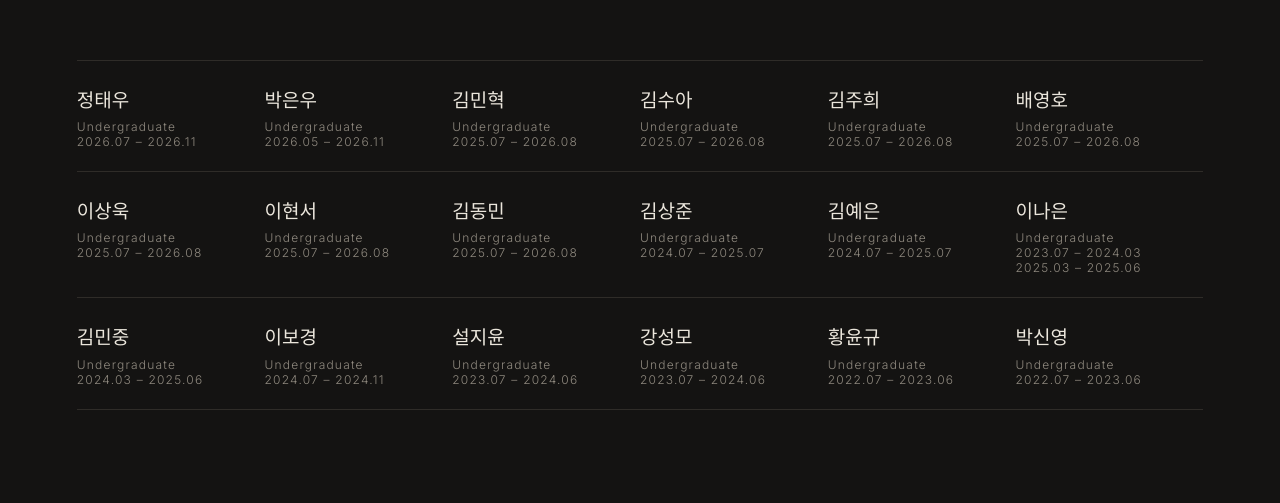
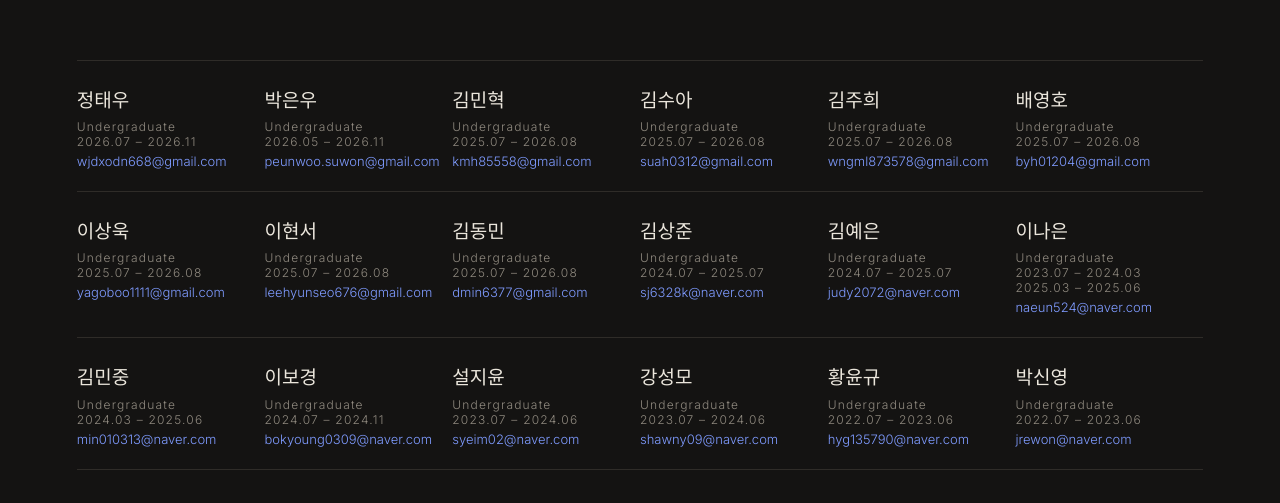
Before and after one commit to eamlab301/eamlab301.github.io, a plain HTML site: page alumni.html in a window 1280 px wide. Shown: the part 263-766 px from the top of the page. Drawn offline with nearby package versions, Linux system fonts and the light colour scheme.

Commit message:
Alumni emails; fix Son's email
Co-Authored-By: Claude Opus 5.5 <noreply@anthropic.com>

```diff
--- a/alumni.html
+++ b/alumni.html
@@ -31,8 +31,8 @@ footer{padding:8vh 6vw;color:var(--mute);font-size:13px;border-top:1px solid var
 </section>
 <footer>EAML · The University of Suwon</footer>
 <script>
-const A=[['정태우','Undergraduate<br>2026.07 – 2026.11'],['박은우','Undergraduate<br>2026.05 – 2026.11'],['김민혁','Undergraduate<br>2025.07 – 2026.08'],['김수아','Undergraduate<br>2025.07 – 2026.08'],['김주희','Undergraduate<br>2025.07 – 2026.08'],['배영호','Undergraduate<br>2025.07 – 2026.08'],['이상욱','Undergraduate<br>2025.07 – 2026.08'],['이현서','Undergraduate<br>2025.07 – 2026.08'],['김동민','Undergraduate<br>2025.07 – 2026.08'],['김상준','Undergraduate<br>2024.07 – 2025.07'],['김예은','Undergraduate<br>2024.07 – 2025.07'],['이나은','Undergraduate<br>2023.07 – 2024.03<br>2025.03 – 2025.06'],['김민중','Undergraduate<br>2024.03 – 2025.06'],['이보경','Undergraduate<br>2024.07 – 2024.11'],['설지윤','Undergraduate<br>2023.07 – 2024.06'],['강성모','Undergraduate<br>2023.07 – 2024.06'],['황윤규','Undergraduate<br>2022.07 – 2023.06'],['박신영','Undergraduate<br>2022.07 – 2023.06']];
-document.getElementById('g').innerHTML=A.map(a=>`<div>${a[0]}<span>${a[1]||'&nbsp;'}</span></div>`).join('');
+const A=[['정태우','wjdxodn668@gmail.com','Undergraduate<br>2026.07 – 2026.11'],['박은우','peunwoo.suwon@gmail.com','Undergraduate<br>2026.05 – 2026.11'],['김민혁','kmh85558@gmail.com','Undergraduate<br>2025.07 – 2026.08'],['김수아','suah0312@gmail.com','Undergraduate<br>2025.07 – 2026.08'],['김주희','wngml873578@gmail.com','Undergraduate<br>2025.07 – 2026.08'],['배영호','byh01204@gmail.com','Undergraduate<br>2025.07 – 2026.08'],['이상욱','yagoboo1111@gmail.com','Undergraduate<br>2025.07 – 2026.08'],['이현서','leehyunseo676@gmail.com','Undergraduate<br>2025.07 – 2026.08'],['김동민','dmin6377@gmail.com','Undergraduate<br>2025.07 – 2026.08'],['김상준','sj6328k@naver.com','Undergraduate<br>2024.07 – 2025.07'],['김예은','judy2072@naver.com','Undergraduate<br>2024.07 – 2025.07'],['이나은','naeun524@naver.com','Undergraduate<br>2023.07 – 2024.03<br>2025.03 – 2025.06'],['김민중','min010313@naver.com','Undergraduate<br>2024.03 – 2025.06'],['이보경','bokyoung0309@naver.com','Undergraduate<br>2024.07 – 2024.11'],['설지윤','syeim02@naver.com','Undergraduate<br>2023.07 – 2024.06'],['강성모','shawny09@naver.com','Undergraduate<br>2023.07 – 2024.06'],['황윤규','hyg135790@naver.com','Undergraduate<br>2022.07 – 2023.06'],['박신영','jrewon@naver.com','Undergraduate<br>2022.07 – 2023.06']];
+document.getElementById('g').innerHTML=A.map(a=>`<div>${a[0]}<span>${a[2]}</span><a href="mailto:${a[1]}" style="display:block;font:300 13px Inter;color:var(--accent);margin-top:4px">${a[1]}</a></div>`).join('');
 </script>
 </body>
 </html>
```
Also changed, not shown: index.html (+1 -1 lines).
